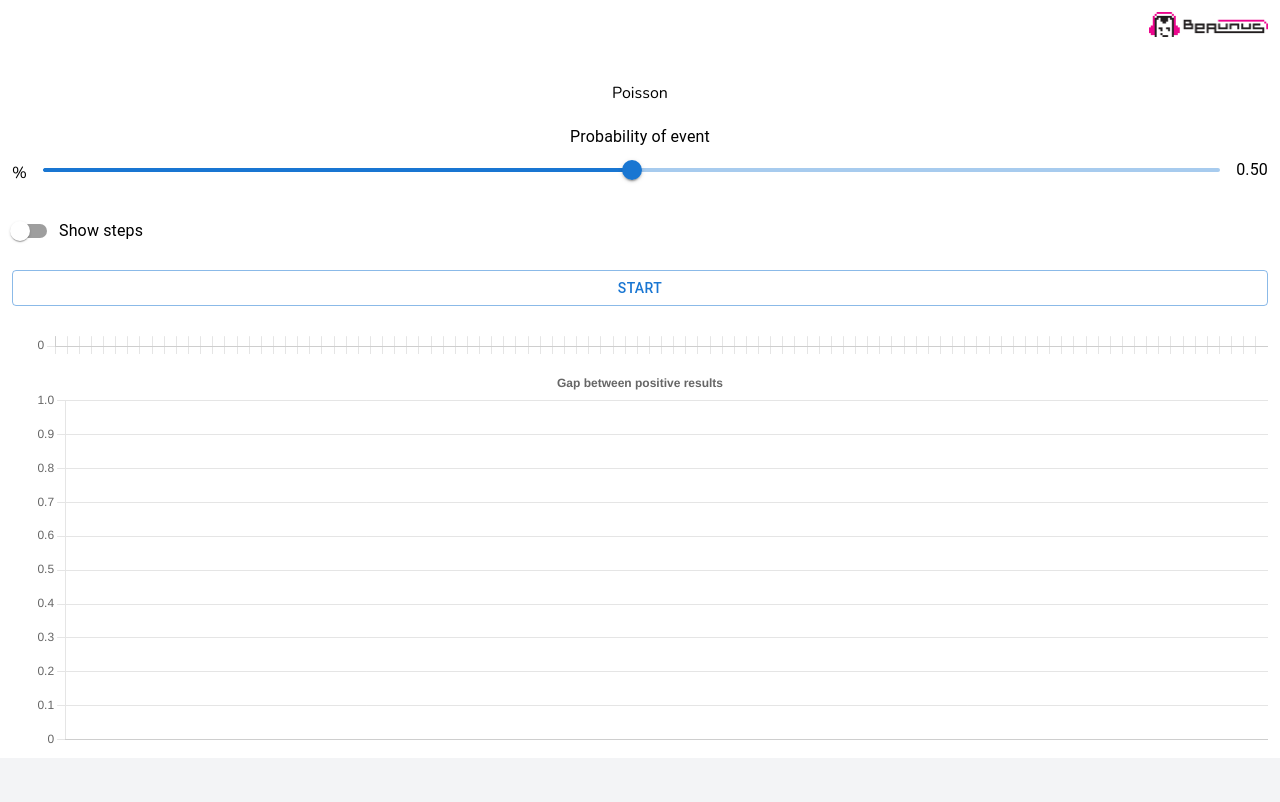
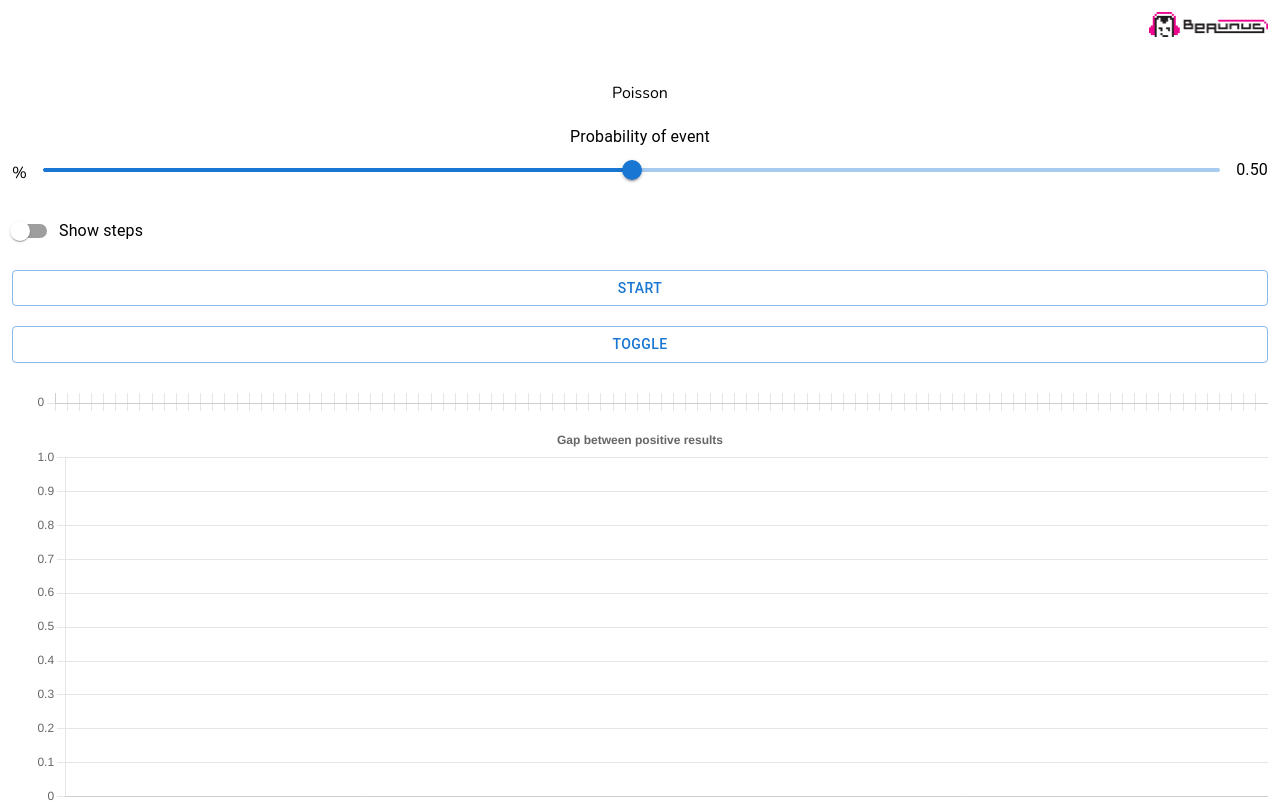
Before and after one commit to beaunus/beaunus.com, a Next.js app: page /experiments/poisson in a window 1280 px wide. Shown: the top 802 px of the page. Built offline with nearby package versions, Linux system fonts and the light colour scheme.

Commit message:
feature: add toggle button

```diff
--- a/pages/experiments/poisson.tsx
+++ b/pages/experiments/poisson.tsx
@@ -12,6 +12,12 @@ import React from "react";
 
 import { sleep } from "../../utils/index";
 
+type Experiment = {
+  isRunning: () => boolean;
+  pause: VoidFunction;
+  performExperiment: VoidFunction;
+};
+
 const Poisson: NextPage = () => {
   const samplesChartRef = React.useRef<HTMLCanvasElement>(null);
   const barChartRef = React.useRef<HTMLCanvasElement>(null);
@@ -19,17 +25,30 @@ const Poisson: NextPage = () => {
   const [countByGapSizeState, setCountByGapSizeState] = React.useState<
     Record<number, number>
   >({});
+  const [currentExperiment, setCurrentExperiment] =
+    React.useState<Experiment>();
   const [probabilityOfEvent, setProbabilityOfEvent] = React.useState(0.5);
   const [samplesState, setSamplesState] = React.useState(
     Array.from({ length: 100 }, () => false)
   );
   const [shouldShowSteps, setShouldShowSteps] = React.useState(false);
 
-  async function performTrial() {
+  const generateExperiment = (): Experiment => {
+    let isRunningBit: boolean;
     const countByGapSize: Record<number, number> = {};
-    let mostRecentTrueIndex = 0;
     let samples = Array.from({ length: 100 }, () => false);
-    for (let i = 0; i < 1000000; ++i) {
+
+    return {
+      isRunning: () => isRunningBit,
+      pause: () => (isRunningBit = false),
+      performExperiment: async () => {
+        isRunningBit = true;
+
+        for (
+          let i = 0, mostRecentTrueIndex = 0;
+          isRunningBit && i < 1000000;
+          ++i
+        ) {
           const didEventHappen = Math.random() < probabilityOfEvent;
           if (i > 0 && didEventHappen) {
             const thisGap = i - mostRecentTrueIndex;
@@ -45,7 +64,9 @@ const Poisson: NextPage = () => {
         }
         setCountByGapSizeState(countByGapSize);
         setSamplesState(samples);
-  }
+      },
+    };
+  };
 
   React.useEffect(() => {
     if (samplesChartRef.current && barChartRef.current) {
@@ -126,8 +147,26 @@ const Poisson: NextPage = () => {
             }
             label="Show steps"
           />
-          <Button onClick={performTrial} variant="outlined">
+          <Button
+            onClick={() => {
+              currentExperiment?.pause();
+              const a = generateExperiment();
+              setCurrentExperiment(a);
+              a.performExperiment();
+            }}
+            variant="outlined"
+          >
             Start
+          </Button>
+          <Button
+            onClick={() => {
+              currentExperiment?.isRunning()
+                ? currentExperiment?.pause()
+                : currentExperiment?.performExperiment();
+            }}
+            variant="outlined"
+          >
+            Toggle
           </Button>
 
           <div className="w-full">
```
Lines whose indentation alone changed are shown as unchanged.
